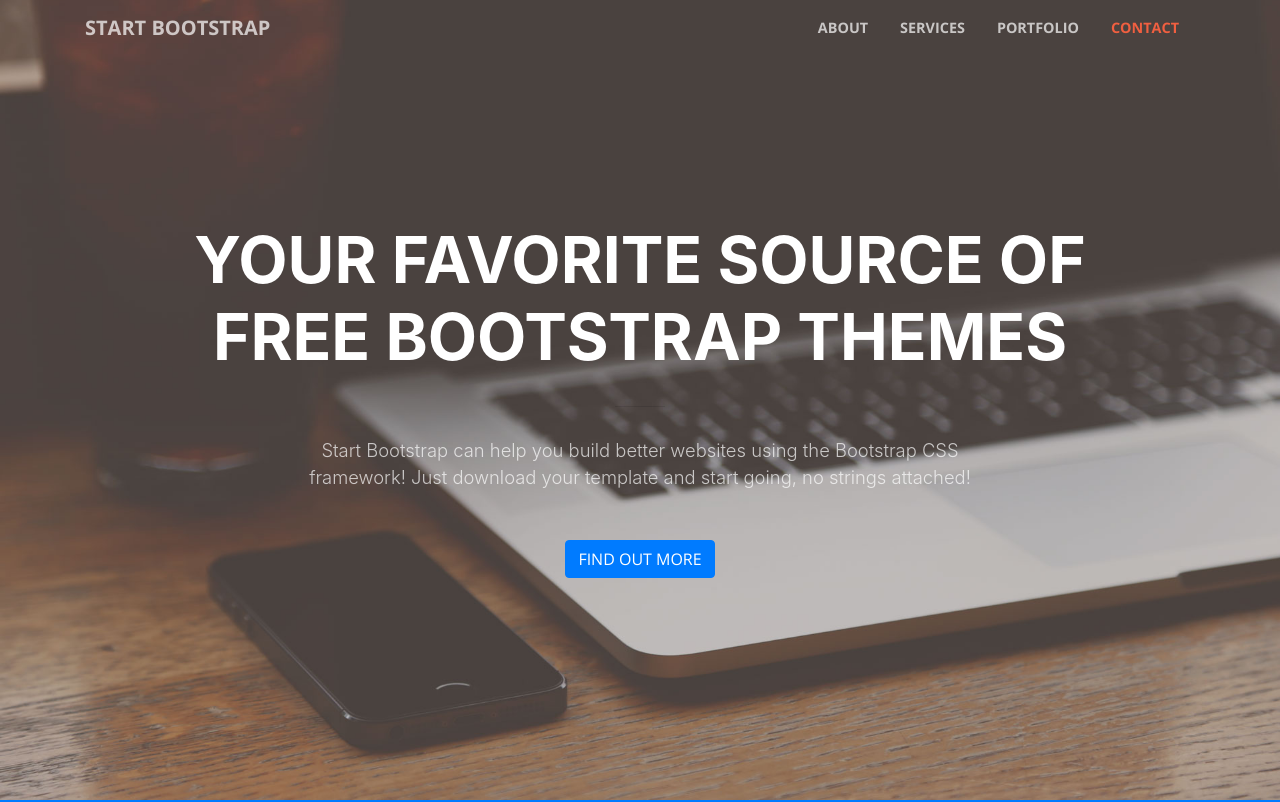
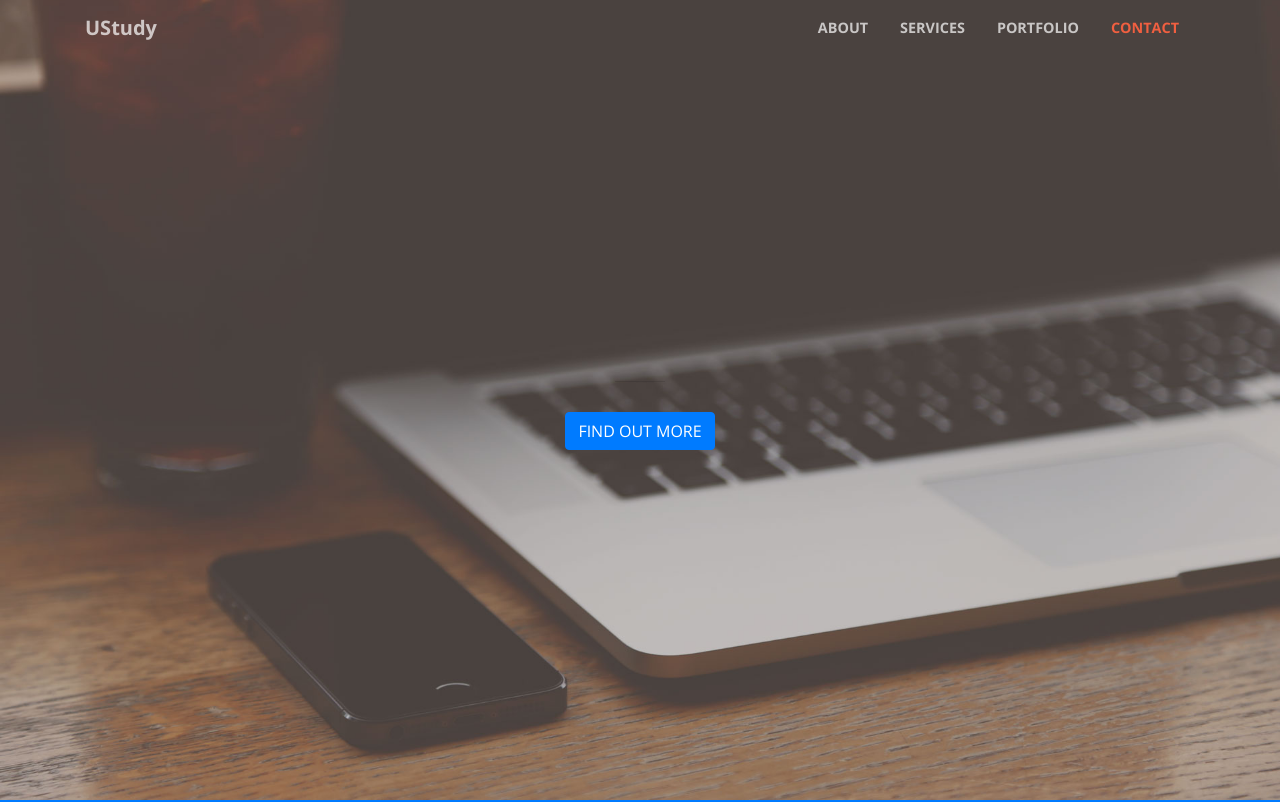
Before and after one commit to mrota97/ustudy, a website with bundled scripts: page index.html in a window 1280 px wide. Shown: the top 802 px of the page. Built offline with nearby package versions, Linux system fonts and the light colour scheme.

Commit message:
use .scss files to change css, removed headers from landing page

```diff
--- a/index.html
+++ b/index.html
@@ -31,7 +31,7 @@
     <!-- Navigation -->
     <nav class="navbar navbar-expand-lg navbar-light fixed-top" id="mainNav">
       <div class="container">
-        <a class="navbar-brand js-scroll-trigger" href="#page-top">Start Bootstrap</a>
+        <a class="navbar-brand js-scroll-trigger" href="#page-top">UStudy</a>
         <button class="navbar-toggler navbar-toggler-right" type="button" data-toggle="collapse" data-target="#navbarResponsive" aria-controls="navbarResponsive" aria-expanded="false" aria-label="Toggle navigation">
           <span class="navbar-toggler-icon"></span>
         </button>
@@ -58,13 +58,13 @@
       <div class="container my-auto">
         <div class="row">
           <div class="col-lg-10 mx-auto">
-            <h1 class="text-uppercase">
+            <!--<h1 class="text-uppercase">
               <strong>Your Favorite Source of Free Bootstrap Themes</strong>
-            </h1>
+            </h1> -->
             <hr>
           </div>
           <div class="col-lg-8 mx-auto">
-            <p class="text-faded mb-5">Start Bootstrap can help you build better websites using the Bootstrap CSS framework! Just download your template and start going, no strings attached!</p>
+            <!--            <p class="text-faded mb-5">Start Bootstrap can help you build better websites using the Bootstrap CSS framework! Just download your template and start going, no strings attached!</p> -->
             <a class="btn btn-primary btn-xl js-scroll-trigger" href="#about">Find Out More</a>
           </div>
         </div>
--- a/scss/_navbar.scss
+++ b/scss/_navbar.scss
@@ -6,7 +6,7 @@
   @include transition-all;
   .navbar-brand {
     font-weight: 700;
-    text-transform: uppercase;
+//    text-transform: lowercase;
     color: $primary;
     @include sans-serif-font;
     &:focus,
```
Also changed, not shown: css/creative.css, css/creative.min.css, 1 other file.
